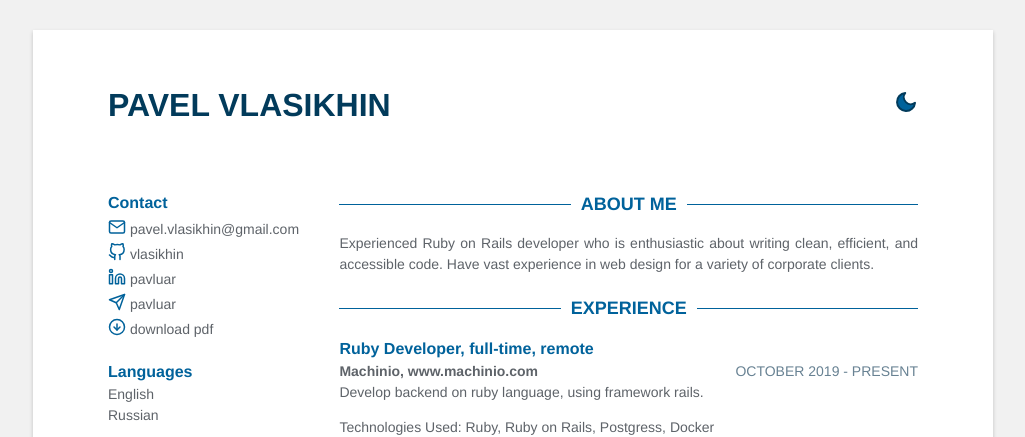
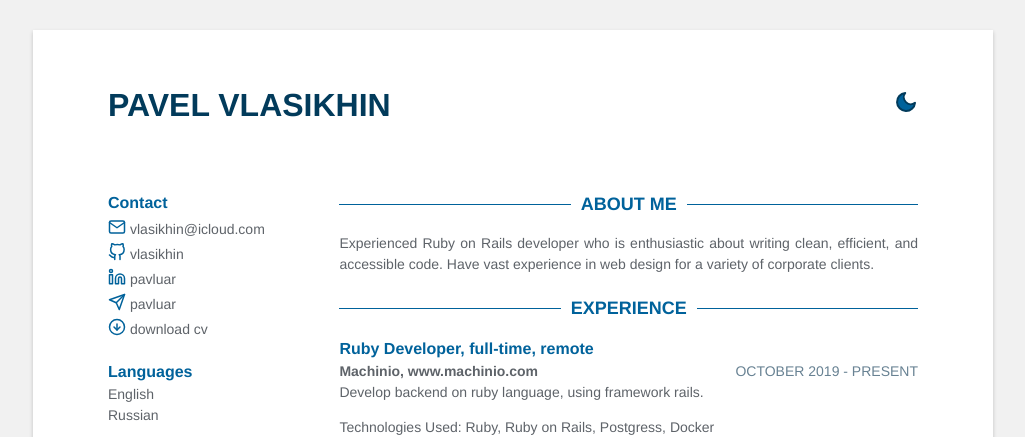
Before and after one commit to vlasikhin/vlasikhin.github.io, a Jekyll site: the page built from index.html, in a window 1280 px wide. Shown: the top 437 px of the page, without its empty margins (127-1152 px from the left). Built offline with Jekyll 4.4.1, drawn with Linux system fonts in a browser that asks for light colours.

Commit message:
update email

```diff
--- a/_data/data.yml
+++ b/_data/data.yml
@@ -4,14 +4,14 @@ fork: false
 
 # Sidebar
 contact:
-  email: pavel.vlasikhin@gmail.com
+  email: vlasikhin@icloud.com
   github: vlasikhin
   linkedin: pavluar
   telegram: pavluar
   phone:
   gitlab:
   twitter:
-  download: download pdf
+  download: download cv
 
 languages:
   - idiom: English
```
